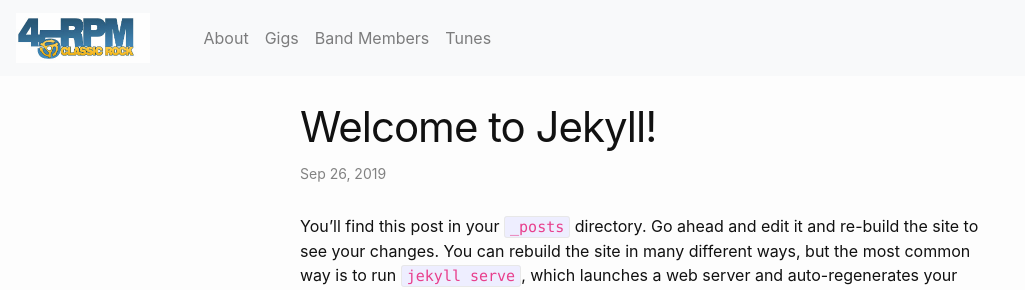
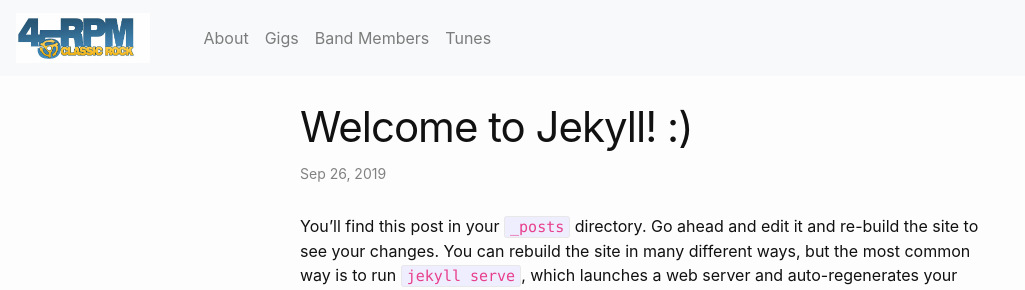
Before and after one commit to 5290charlie/45rpm-site, a Jekyll site: the page built from _posts/2019-09-26-welcome-to-jekyll.markdown, in a window 1280 px wide. Shown: the top 290 px of the page, without its empty margins (0-1025 px from the left). Built offline with Jekyll 4.4.1, drawn with Linux system fonts in a browser that asks for light colours.

```diff
--- a/_posts/2019-09-26-welcome-to-jekyll.markdown
+++ b/_posts/2019-09-26-welcome-to-jekyll.markdown
@@ -1,12 +1,13 @@
 ---
 layout: post
-title: Welcome to Jekyll!
+title: 'Welcome to Jekyll! :)'
 post_date: '2019-09-26'
 post_time: '15:57:16'
 categories:
   - Shaebeens
 
 ---
+
 
 
 
```
